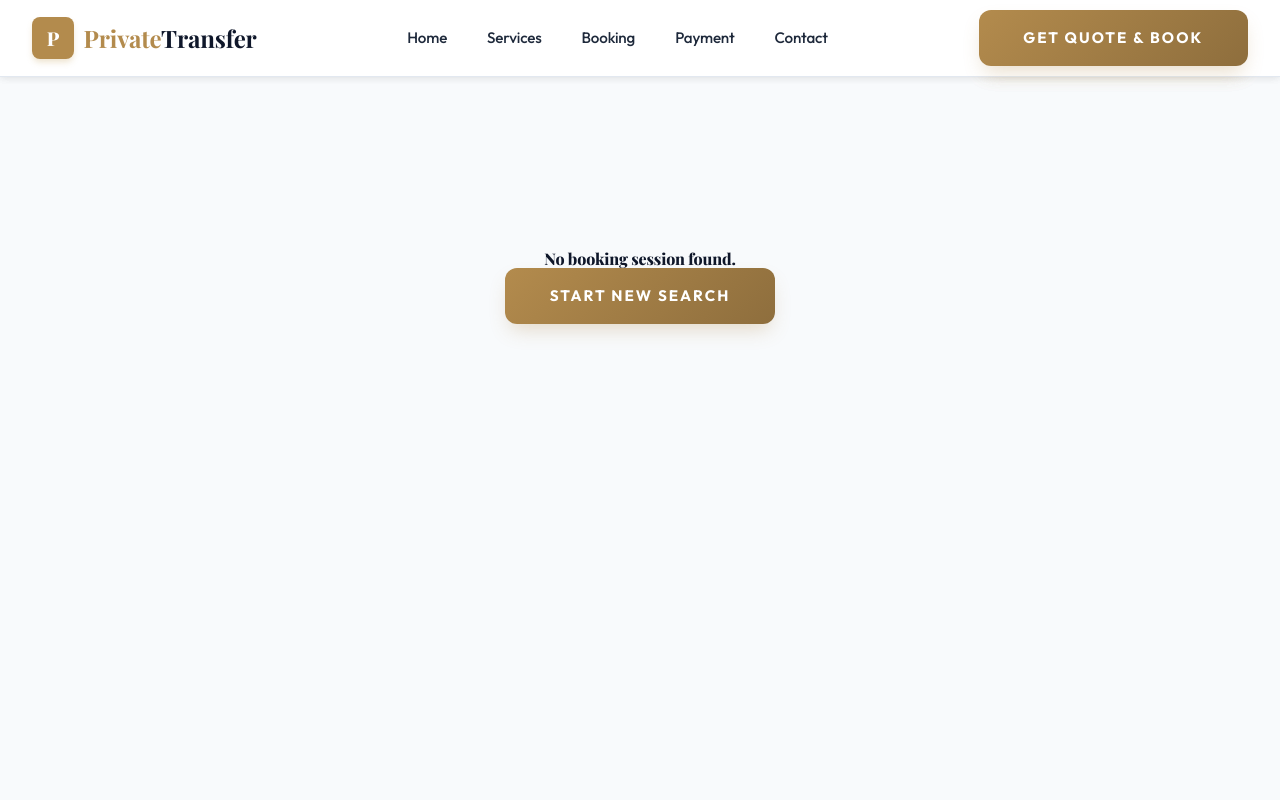
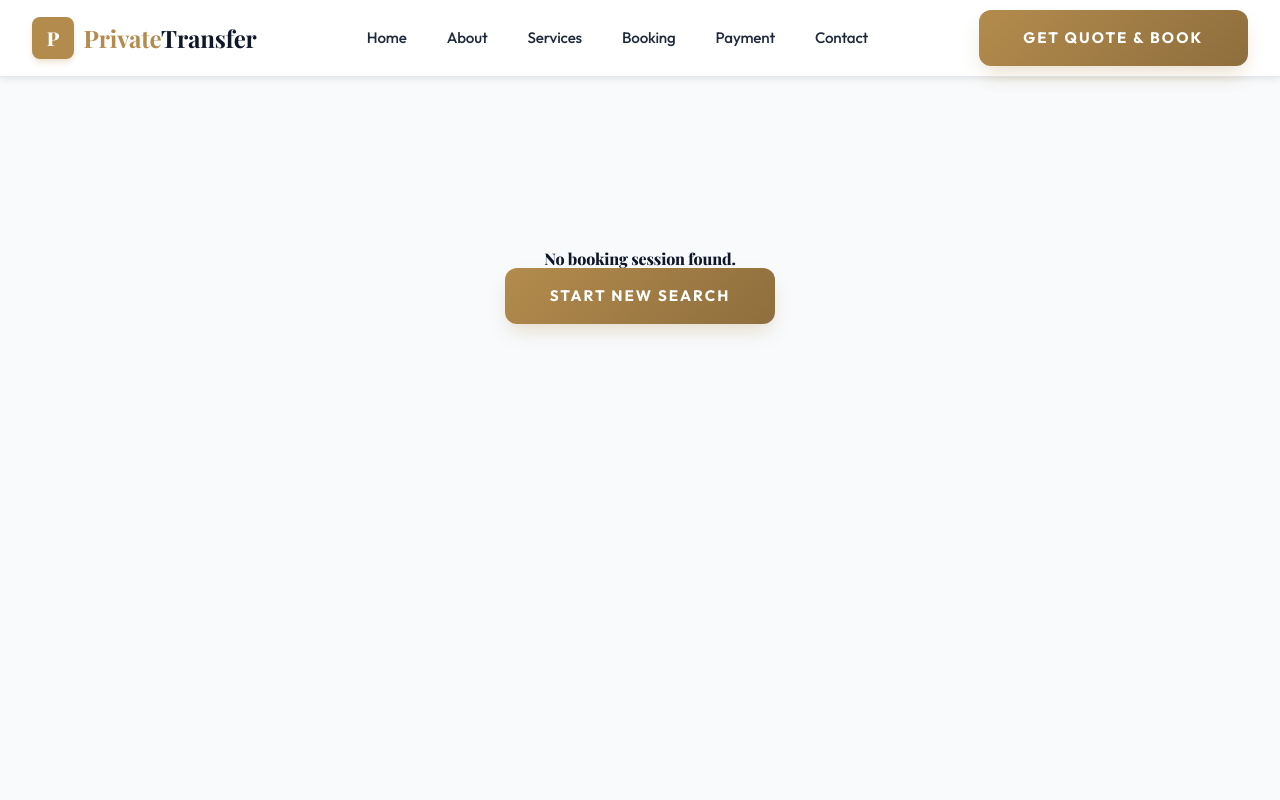
Before and after one commit to maharudrayadav/private-transfer-app, a Next.js app: page /checkout in a window 1280 px wide. Shown: the top 800 px of the page. Built offline with nearby package versions, Linux system fonts and the light colour scheme; a web font is replaced by a local one.

Commit message:
Add About Us link to the navigation menu

```diff
--- a/app/components/Header.tsx
+++ b/app/components/Header.tsx
@@ -32,6 +32,7 @@ export default function Header() {
         {/* Nav */}
         <nav className={`${styles.nav} ${isMobileMenuOpen ? styles.navOpen : ''}`}>
           <Link href="/" className={styles.navLink} onClick={() => setIsMobileMenuOpen(false)}>Home</Link>
+          <Link href="/about" className={styles.navLink} onClick={() => setIsMobileMenuOpen(false)}>About</Link>
           <Link href="/services" className={styles.navLink} onClick={() => setIsMobileMenuOpen(false)}>Services</Link>
           <Link href="/booking" className={styles.navLink} onClick={() => setIsMobileMenuOpen(false)}>Booking</Link>
           <Link href="/payment" className={styles.navLink} onClick={() => setIsMobileMenuOpen(false)}>Payment</Link>
```
